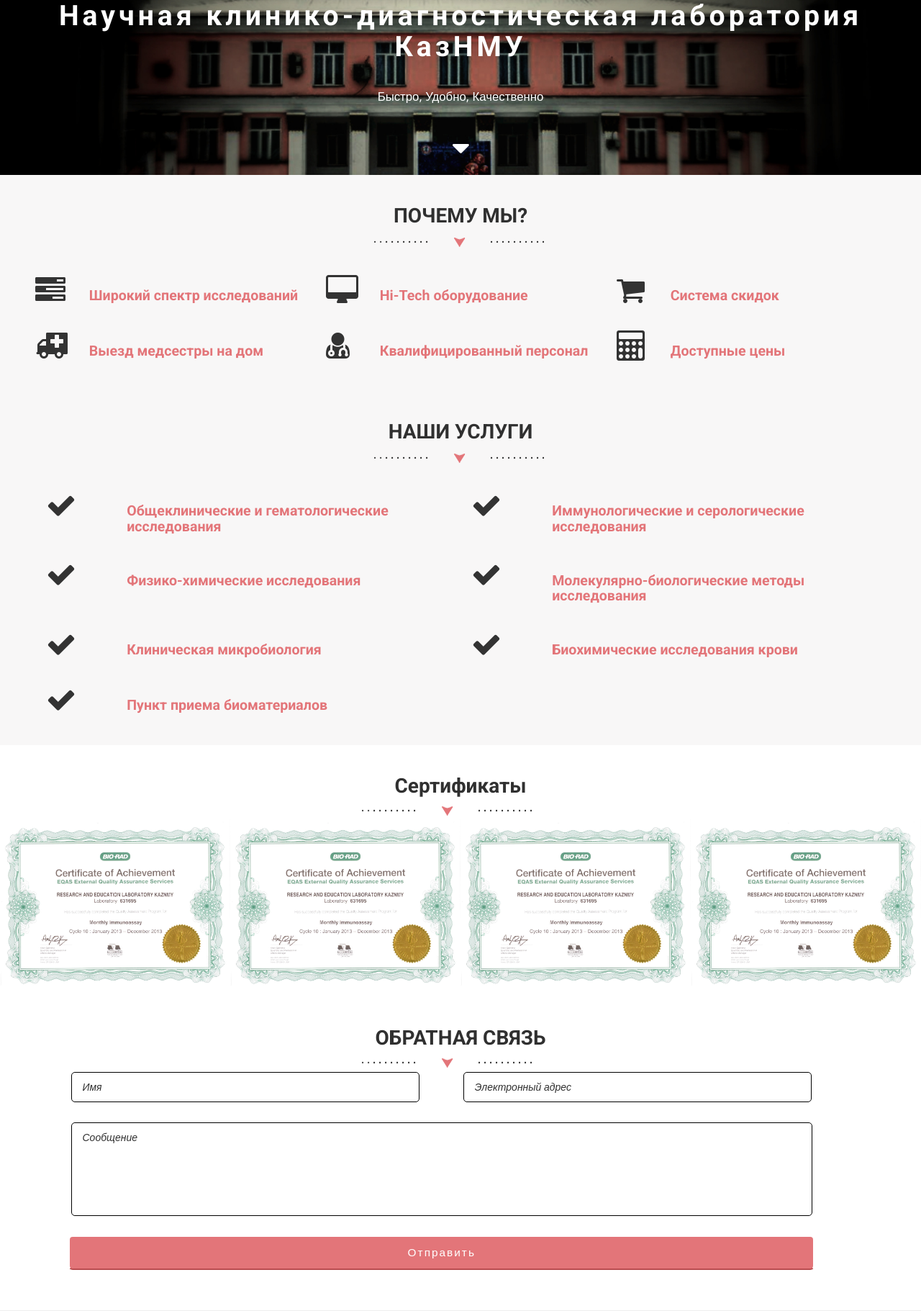
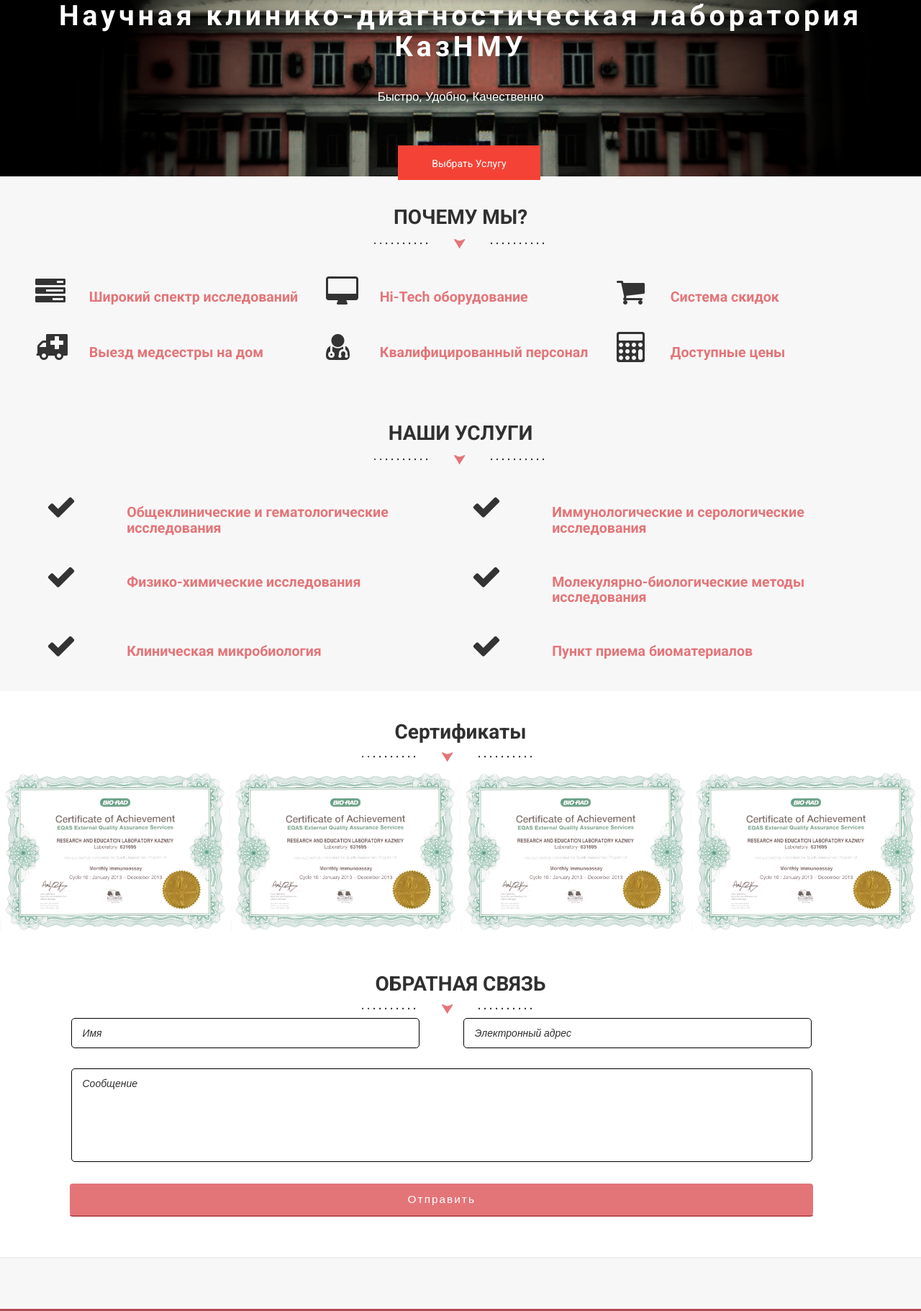
Before and after one commit to abzaloid/kaznmulab, a Python web app: template templates/index.html in a window 1280 px wide. Shown: the part 247-2068 px from the top of the page at 72% size. Run offline with Jinja, Linux system fonts and the light colour scheme; the template is opened without the code that fills it, so the values that code supplies are empty; some libraries are stand-ins or nearby versions.

Commit message:
small improvements

```diff
--- a/css/style.css
+++ b/css/style.css
@@ -2368,3 +2368,53 @@ i.f_mail {
 		padding: 0;
 	}
 }
+
+
+@import url(http://fonts.googleapis.com/css?family=Roboto:400,700);
+
+.description {
+  text-align: center;
+  color: #999;
+  -webkit-transition: opacity 0.3s ease;
+          transition: opacity 0.3s ease;
+}
+
+.description a {
+  color: #4A9DF6;
+  text-decoration: none;
+}
+
+.btn {
+  display: block;
+  position: relative;
+  width: 200px;
+  height: 50px;
+  -webkit-transition: width 0.8s cubic-bezier(0.23, 1, 0.32, 1), height 0.8s cubic-bezier(0.23, 1, 0.32, 1), -webkit-transform 0.8s cubic-bezier(0.175, 0.885, 0.32, 1.275);
+          transition: width 0.8s cubic-bezier(0.23, 1, 0.32, 1), height 0.8s cubic-bezier(0.23, 1, 0.32, 1), transform 0.8s cubic-bezier(0.175, 0.885, 0.32, 1.275);
+  -webkit-transform-style: preserve-3d;
+          transform-style: preserve-3d;
+  -webkit-transform-origin: 50% 50%;
+      -ms-transform-origin: 50% 50%;
+          transform-origin: 50% 50%;
+  text-align: center;
+}
+
+.btn-front {
+  position: absolute;
+  display: block;
+  width: 100%;
+  height: 100%;
+  line-height: 50px;
+  background-color: #F44336;
+  color: #fff;
+  cursor: pointer;
+  -webkit-backface-visibility: hidden;
+          backface-visibility: hidden;
+  -webkit-tap-highlight-color: transparent;
+  -webkit-transition: background 0.15s ease, line-height 0.8s cubic-bezier(0.23, 1, 0.32, 1);
+          transition: background 0.15s ease, line-height 0.8s cubic-bezier(0.23, 1, 0.32, 1);
+}
+
+.btn-front:hover {
+  background-color: #f77066;
+}
--- a/templates/index.html
+++ b/templates/index.html
@@ -85,6 +85,7 @@ License URL: http://creativecommons.org/licenses/by/3.0/
 				$('html,body').animate({scrollTop:$(this.hash).offset().top},1200);
 			});
 		});
+
 	</script>
 
 <link rel="stylesheet" href="http://maxcdn.bootstrapcdn.com/font-awesome/4.3.0/css/font-awesome.min.css" type='text/css'>
@@ -122,8 +123,11 @@ License URL: http://creativecommons.org/licenses/by/3.0/
 			</div>
 			<div class="header-info text-center">
 				<h1>Научная клинико-диагностическая лаборатория КазНМУ</h1>
-				<p>Быстро, Удобно, Качественно</p>
-				<a class="scroll" href="#why"><img src="images/go_down.png" alt="" /></a>
+				<p class="description">Быстро, Удобно, Качественно</p>
+				<a href="#" style="display: -webkit-box;display: -webkit-flex;  display: -ms-flexbox;  display: flex;font-family: Roboto, 'Helvetica Neue', sans-serif;  font-size: 18px;  -webkit-perspective: 1000px;perspective: 1000px;    -webkit-box-orient: vertical;  -webkit-box-direction: normal;  -webkit-flex-direction: column;      -ms-flex-direction: column;  flex-direction: column;  -webkit-box-pack: center;  -webkit-justify-content: center;      -ms-flex-pack: center;  justify-content: center;  -webkit-box-align: center;  -webkit-align-items: center;-ms-flex-align: center;align-items: center;"><div class="btn">
+				  <div class="btn-front">Выбрать Услугу</div>
+				</div>
+				</a>
 			</div>
 		</div>
 	</div>
@@ -272,17 +276,7 @@ License URL: http://creativecommons.org/licenses/by/3.0/
 							<div class="clearfix"></div>
 						</div>
 					</div>
-					<div class="col-md-6 services-section-grid">
-						<div class="services-section-grid-head">
-							<div class="service-icon">
-								<i class="fa fa-check fa-3x"></i>
-							</div>
-							<div class="service-icon-heading">
-								<h4>Биохимические исследования крови</h4>
-							</div>
-							<div class="clearfix"></div>
-						</div>
-					</div>
+
 					<div class="col-md-6 services-section-grid">
 						<div class="services-section-grid-head">
 							<div class="service-icon">
```
Also changed, not shown: images/zoom.png (added).
